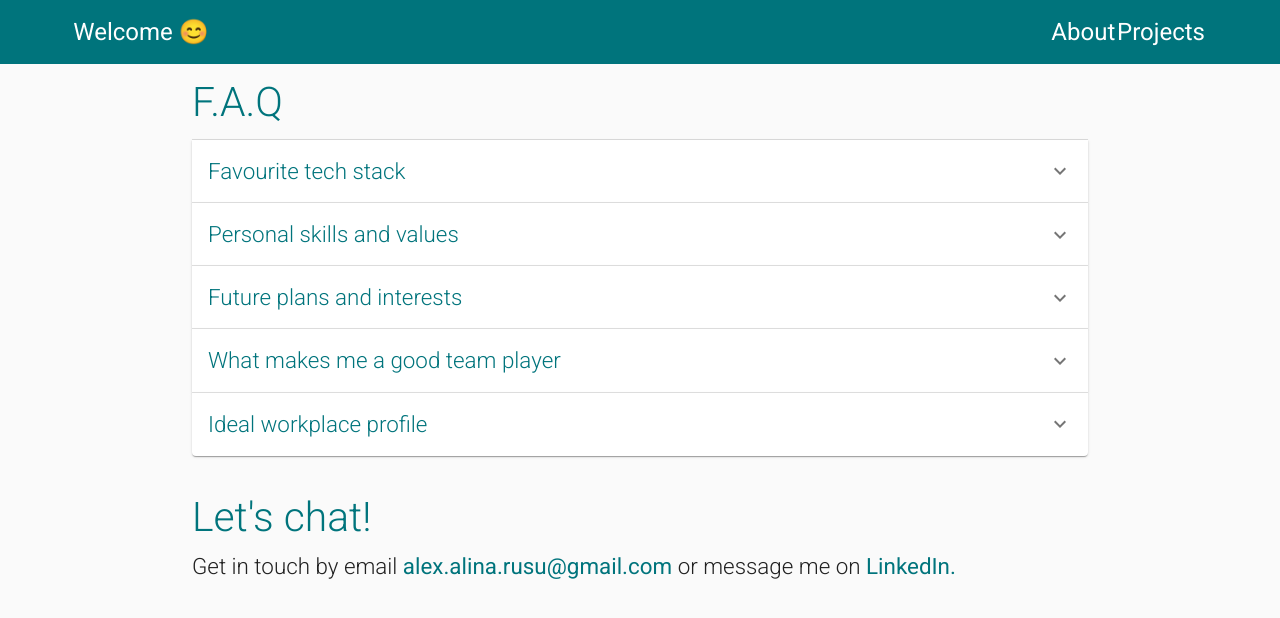
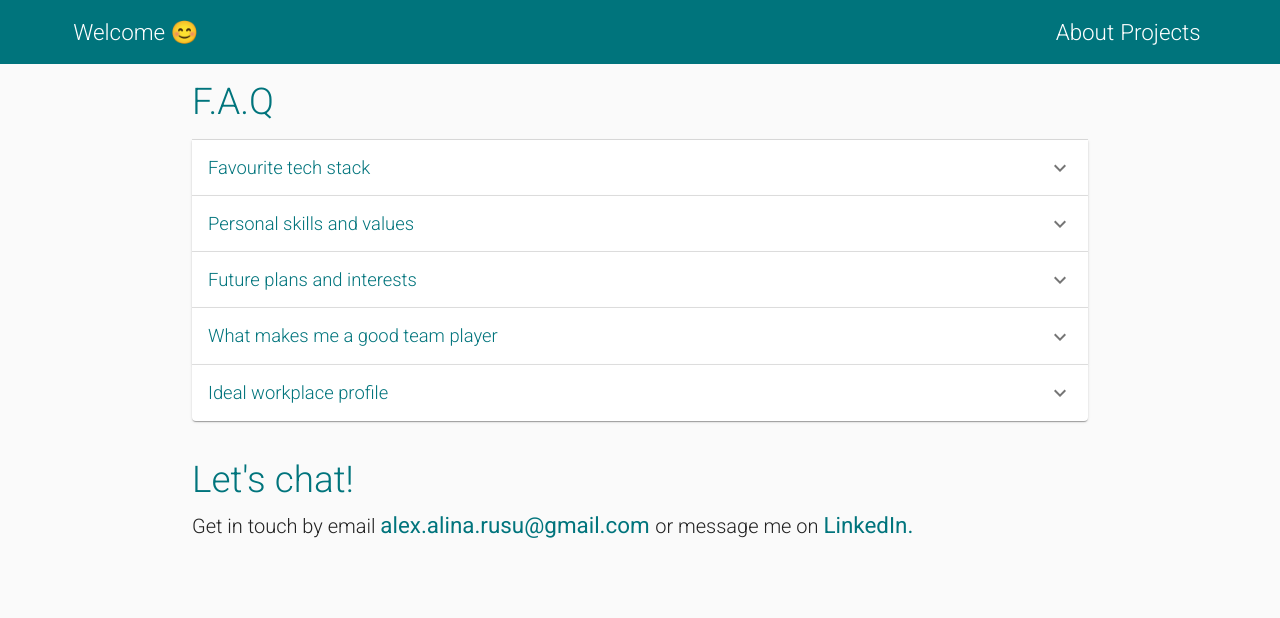
Before and after one commit to alex-alina/personal-page, a React (Create React App) app: page /about in a window 1280 px wide. Shown: the top 618 px of the page. Built offline with nearby package versions, Linux system fonts and the light colour scheme.

Commit message:
changed font size for navigation and section titles

```diff
--- a/src/components/Contact/Contact.styles.js
+++ b/src/components/Contact/Contact.styles.js
@@ -12,14 +12,14 @@ const useStyles = makeStyles(theme => ({
 
   title: {
     marginTop: '2%',
-    fontSize: 'calc(1.75rem + 1vw)',
+    fontSize: 'calc(1.5rem + 1vw)',
     fontWeight: '300',
     color: theme.palette.primary.main,
   },
 
   subTitle: {
     marginTop: '0.25%',
-    fontSize: 'calc(1rem + 0.5vw)',
+    fontSize: 'calc(0.85rem + 0.5vw)',
     fontWeight: '300',
   },
 
--- a/src/components/Faq/Faq.styles.js
+++ b/src/components/Faq/Faq.styles.js
@@ -10,13 +10,13 @@ const useStyles = makeStyles(theme => ({
     margin: '2% 0',
     color: theme.palette.primary.main,
     lineHeight: '2.5rem',
-    fontSize: 'calc(1.75rem + 1vw)',
+    fontSize: 'calc(1.5rem + 1vw)',
     fontWeight: '300',
   },
 
   question: {
     color:theme.palette.primary.main,
-    fontSize: 'calc(1rem + 0.5vw)',
+    fontSize: 'calc(0.75rem + 0.5vw)',
     fontWeight: '300',
   },
 }));
--- a/src/components/Intro/Intro.styles.js
+++ b/src/components/Intro/Intro.styles.js
@@ -12,13 +12,14 @@ const useStyles = makeStyles(theme => ({
 
   name: {
     marginTop: '1.25%',
-    fontSize: 'calc(1.75rem + 1vw)',
+    fontSize: 'calc(1.5rem + 1vw)',
     fontWeight: '300',
+    color: theme.palette.primary.main,
   },
 
   title: {
     marginTop: '0.25%',
-    fontSize: 'calc(1rem + 0.5vw)',
+    fontSize: 'calc(0.85rem + 0.5vw)',
     fontWeight: '300',
   },
 
--- a/src/components/Navigation/NavBar.js
+++ b/src/components/Navigation/NavBar.js
@@ -17,9 +17,8 @@ export default function NavBar() {
         <Toolbar className={classes.toolBar}>
         <Typography
           className={classes.logo}
-          variant="h5"
+          variant="p"
           color="secondary"
-          noWrap
         >
           Welcome <span role="img" aria-label="happy face emoji"> 😊</span>
         </Typography>
@@ -33,13 +32,7 @@ export default function NavBar() {
             {menuContent.map((item, index) => (
               <li key={index} className={classes.navLi}>
                 <Link to={item.route} className={classes.navLink}>
-                  <Typography
-                    className={classes.navLinkFont}
-                    variant="h5"
-                    noWrap
-                  >
-                    {item.text}
-                  </Typography>
+                  {item.text}
                 </Link>
               </li>
             ))}
--- a/src/components/Navigation/NavBar.styles.js
+++ b/src/components/Navigation/NavBar.styles.js
@@ -12,6 +12,9 @@ const useStyles = makeStyles(theme => ({
 
   logo: {
     paddingLeft: '4%',
+    fontSize: 'calc(1rem + 0.5vw)',
+    fontWeight: '300',
+    color: '#fff',
   },
 
   menuButton: {
@@ -28,13 +31,11 @@ const useStyles = makeStyles(theme => ({
 
   navLink: {
     textDecoration: 'none',
-  },
-
-  navLinkFont: {
+    fontSize: 'calc(1rem + 0.5vw)',
+    fontWeight: '300',
     color: '#fff',
-    fontWeight: '400',
     '&:hover': {
-      fontWeight: '500',
+      fontWeight: '400',
     }
   },
 }));
--- a/src/components/Projects/Projects.styles.js
+++ b/src/components/Projects/Projects.styles.js
@@ -9,7 +9,7 @@ const useStyles = makeStyles(theme => ({
 
   sectionTitle: {
     margin: '3% 0 2% 0',
-    fontSize: 'calc(1.75rem + 1vw)',
+    fontSize: 'calc(1.5rem + 1vw)',
     fontWeight: '300',
     color: theme.palette.primary.main,
   },
```
